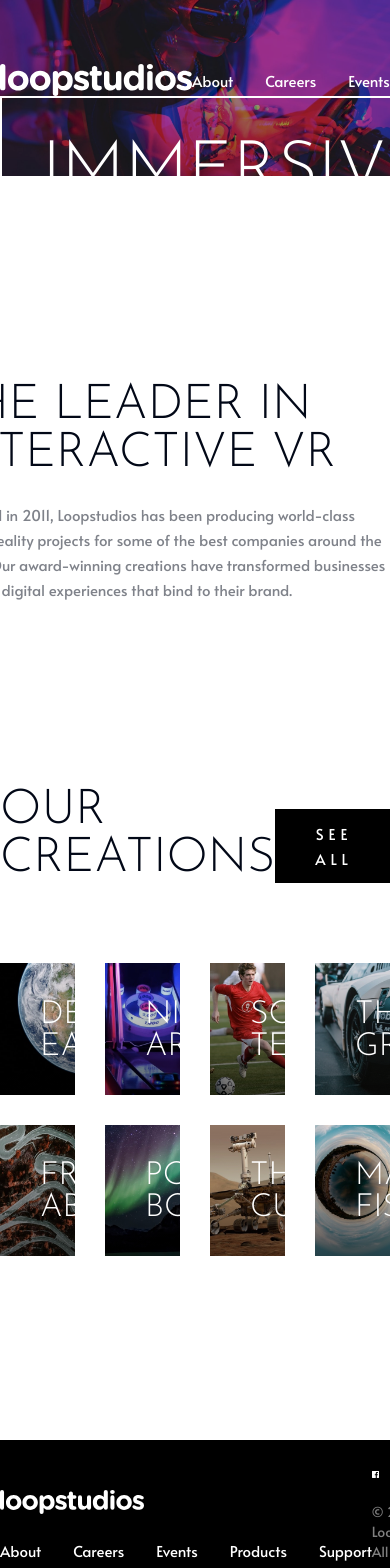
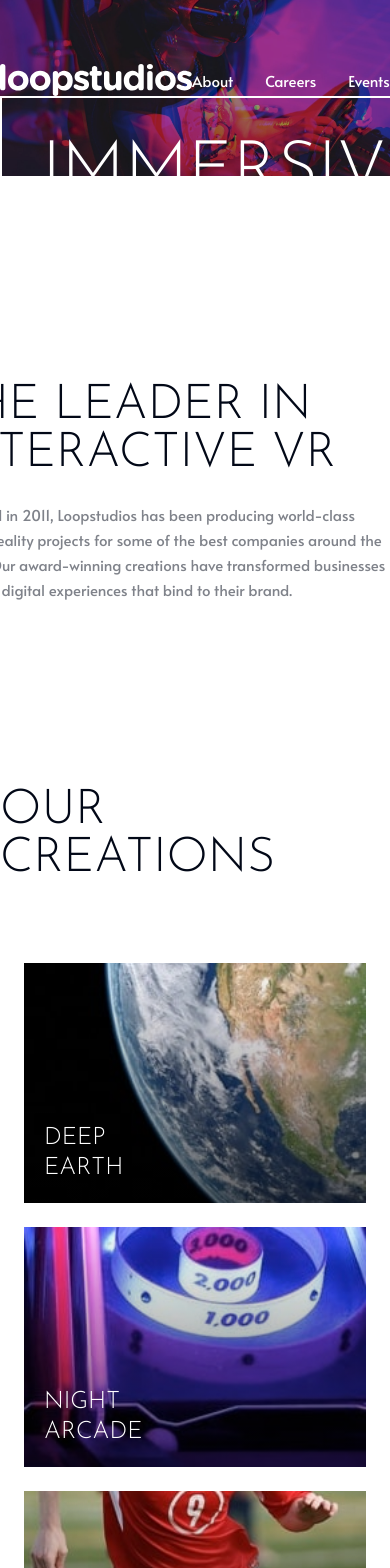
Before and after one commit to robcrock/loopstudios-landing-page, a Next.js app: page / in a window 390 px wide. Shown: the top 1568 px of the page. Built offline with nearby package versions, Linux system fonts and the light colour scheme.

Commit message:
Made the gallery responsive.

```diff
--- a/src/app/page.tsx
+++ b/src/app/page.tsx
@@ -67,16 +67,16 @@ const InteractiveVRSection = () => {
 
 const CreationGallery = () => {
   return (
-    <section className="container mx-auto mt-[184px] flex flex-col gap-20">
-      <div className="flex items-end justify-between">
-        <h2 className="font-josefin text-[48px] font-light uppercase leading-[48px]">
+    <section className="container mx-auto mt-[184px] flex flex-col content-center gap-20">
+      <div className="flex w-full items-end justify-between">
+        <h2 className="font-josefin mx-auto text-[48px] font-light uppercase leading-[48px] md:mx-0">
           OUR CREATIONS
         </h2>
-        <button className="font-regular bg-fem-black px-10 py-3 text-[15px] uppercase leading-[25px] tracking-[5px] text-white">
+        <button className="font-regular hover:bg-fem-black border-fem-black bg-fem-white transition-text hidden h-10 w-[157px] border text-[15px] uppercase leading-[25px] tracking-[5px] text-black transition-colors duration-300 hover:text-white md:block">
           SEE ALL
         </button>
       </div>
-      <div className="grid grid-cols-4 gap-[30px]">
+      <div className="grid grid-cols-1 gap-6 px-6 md:grid-cols-4 md:gap-[30px] md:px-0">
         {creations.map((creation, index) => (
           <div key={index} className="group relative cursor-pointer">
             <Image
@@ -84,18 +84,23 @@ const CreationGallery = () => {
               alt={creation.alt}
               width={400}
               height={400}
-              className="h-auto w-full"
+              className="h-[240px] w-full object-cover object-center md:h-auto md:object-fill"
             />
             <div className="absolute inset-0 bg-gradient-to-t from-black/60 to-transparent" />
             <div className="bg-fem-white absolute inset-0 opacity-0 transition-opacity duration-300 group-hover:opacity-75" />
             <h3
-              className={`font-josefin text-fem-white absolute bottom-8 left-10 transition-colors duration-300 ${creation.specialWidth ? "w-[164px]" : "w-[148px]"} group-hover:text-fem-black text-[32px] font-light uppercase leading-[32px]`}
+              className={`font-josefin text-fem-white absolute bottom-5 left-5 transition-colors duration-300 md:bottom-8 md:left-10 ${
+                creation.specialWidth ? "w-[164px]" : "w-[148px]"
+              } group-hover:text-fem-black text-2xl font-light uppercase leading-tight md:text-[32px] md:leading-[32px]`}
             >
               {creation.title}
             </h3>
           </div>
         ))}
       </div>
+      <button className="-mt-30 font-regular border-fem-black bg-fem-white hover:bg-fem-black hover:text-fem-white transition-text mx-auto h-10 w-[157px] border text-[15px] uppercase leading-[25px] tracking-[5px] text-black transition-colors duration-300 md:hidden">
+        SEE ALL
+      </button>
     </section>
   );
 };
--- a/tailwind.config.ts
+++ b/tailwind.config.ts
@@ -1,4 +1,4 @@
-const { fontFamily } = require("tailwindcss/defaultTheme");
+const { screens, fontFamily } = require("tailwindcss/defaultTheme");
 import type { Config } from "tailwindcss";
 
 const config = {
@@ -14,14 +14,11 @@ const config = {
     container: {
       center: true,
       screens: {
+        ...screens,
         "2xl": "1110px",
       },
     },
     extend: {
-      screens: {
-        mobile: "375px",
-        desktop: "1440px",
-      },
       fontFamily: {
         alta: ["var(--font-alta)", ...fontFamily.sans],
         josefin: ["var(--font-josefin)", ...fontFamily.sans],
```
